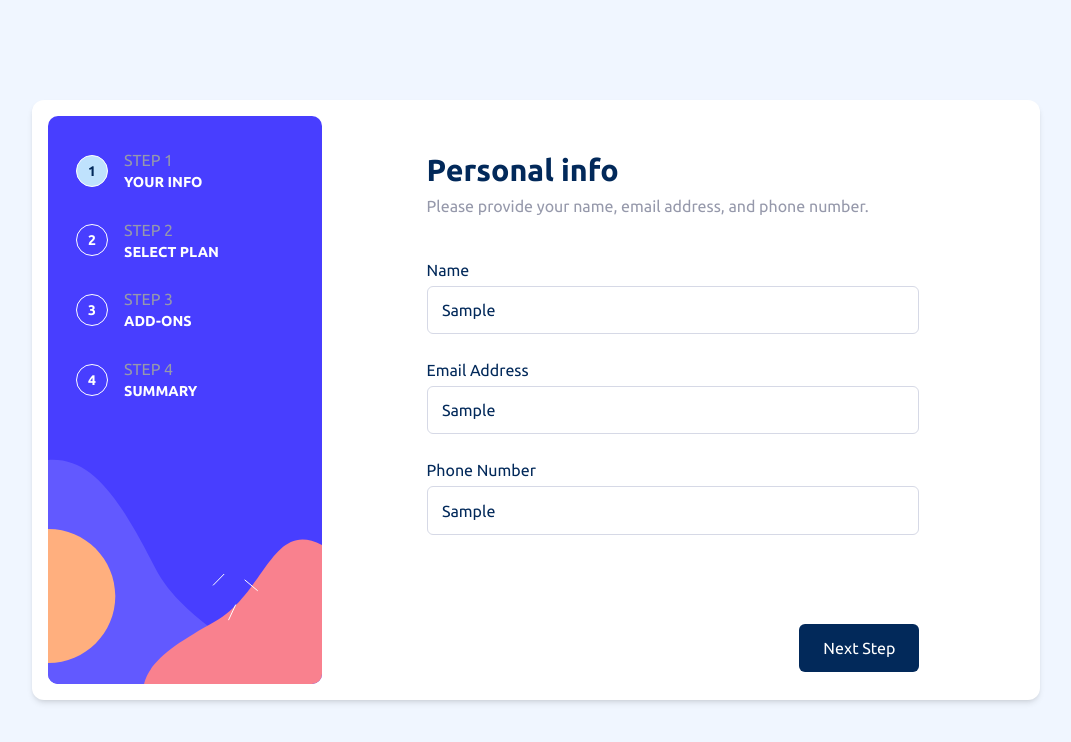
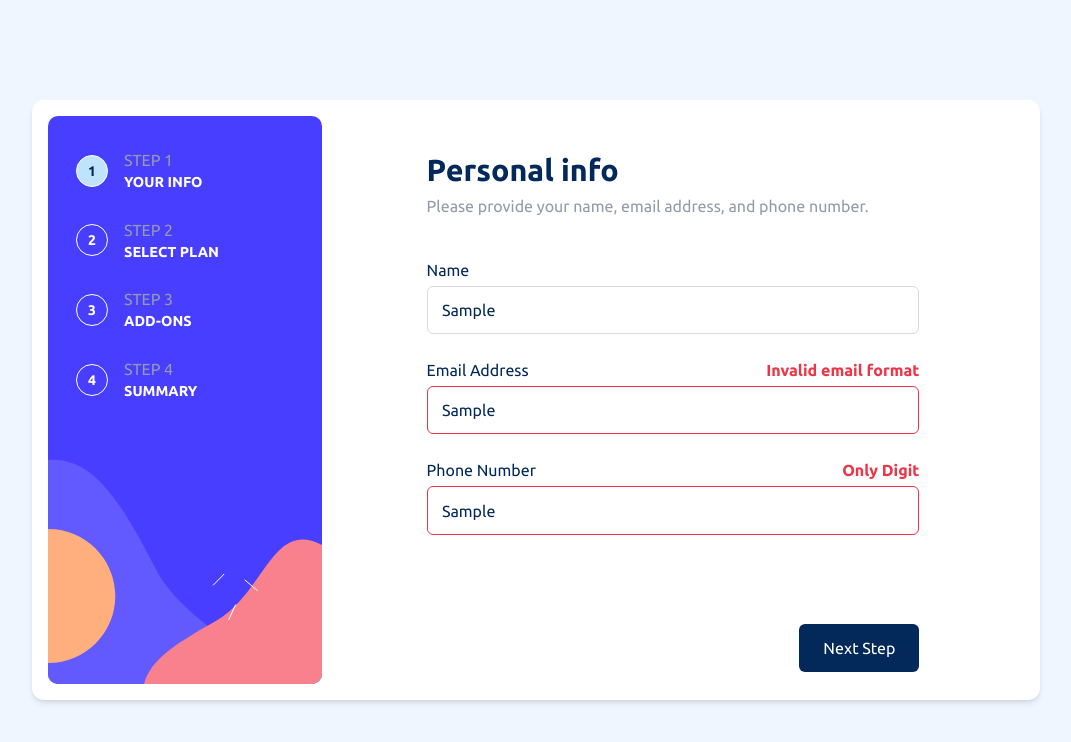
Before and after one commit to mouasit/Multi-step-form, a React (Create React App) app: page / in a window 1280 px wide. Both pictures are taken after typing "Sample", "Sample", "Sample" into the empty fields and a click on the button "Next Step". Shown: the top 742 px of the page, without its empty margins (104-1175 px from the left). Built offline with nearby package versions, Linux system fonts and the light colour scheme.

Commit message:
add: check errors of personal info section

```diff
--- a/src/App.js
+++ b/src/App.js
@@ -18,13 +18,14 @@ import AddOns from "./Components/AddOns";
 import FinishingUp from "./Components/FinishingUp";
 import CardStep from "./Components/CardStep";
 import ThankYou from "./Components/ThankYou";
-import { ConfirmSelectPlan, ConfirmationPersonalInfo } from "./Helpers";
+import { ConfirmSelectPlan, ConfirmationPersonalInfo } from "./helpers";
 import { useState } from "react";
 
 function App() {
   const listSteps = ["your info", "select plan", "add-ons", "summary"];
   const [infoStep, setInfoStep] = useState({});
   const [errorsStep, setErrorsStep] = useState({});
+  let data = [];
   return (
     <Steps className="lg:flex lg:w-[63rem] lg:rounded-xl lg:bg-White lg:p-4 lg:shadow-md">
       <div className="relative">
@@ -87,6 +88,7 @@ function App() {
               nameConfirmation="confirm"
               infoStep={infoStep}
               errorsStep={errorsStep}
+              data={data}
             ></StepsButtons>
           </StepsControllers>
         </StepsContainer>
--- a/src/Components/PersonalInfo.js
+++ b/src/Components/PersonalInfo.js
@@ -34,34 +34,58 @@ export default function PersonalInfo({ setInfoStep, setErrorsStep }) {
       </div>
       <div className="flex flex-col gap-6">
         <div className="flex flex-col gap-1">
-          <label>Name</label>
+          <div className="flex justify-between">
+            <label>Name</label>
+            {errorName.length ? (
+              <span className="font-bold text-StrawberryRed">{errorName}</span>
+            ) : null}
+          </div>
           <input
             type="text"
             placeholder="e.g. Stephen King"
-            className="rounded-md border-[1px] border-LightGray  p-4 outline-none  lg:p-[0.7rem] lg:pl-[.9rem] lg:placeholder:font-medium"
+            className={`rounded-md border-[1px] border-LightGray  p-4 outline-none  focus:border-MarineBlue lg:p-[0.7rem] lg:pl-[.9rem] lg:placeholder:font-medium ${
+              errorName.length ? "border-StrawberryRed" : ""
+            }`}
             onChange={(e) => {
+              setErrorName("");
               setName(e.currentTarget.value);
             }}
           />
         </div>
         <div className="flex flex-col gap-1">
-          <label>Email Address</label>
+          <div className="flex justify-between">
+            <label>Email Address</label>
+            {errorEmail.length ? (
+              <span className="font-bold text-StrawberryRed">{errorEmail}</span>
+            ) : null}
+          </div>
           <input
             type="text"
             placeholder="e.g. stephenking@lorem.com"
-            className="rounded-md border-[1px] border-LightGray  p-4 outline-none  lg:p-[0.7rem] lg:pl-[.9rem] lg:placeholder:font-medium"
+            className={`rounded-md border-[1px] border-LightGray  p-4 outline-none  focus:border-MarineBlue lg:p-[0.7rem] lg:pl-[.9rem] lg:placeholder:font-medium ${
+              errorEmail.length ? "border-StrawberryRed" : ""
+            }`}
             onChange={(e) => {
+              setErrorEmail("");
               setEmail(e.currentTarget.value);
             }}
           />
         </div>
         <div className="flex flex-col gap-1">
-          <label>Phone Number</label>
+          <div className="flex justify-between">
+            <label>Phone Number</label>
+            {errorPhone.length ? (
+              <span className="font-bold text-StrawberryRed">{errorPhone}</span>
+            ) : null}
+          </div>
           <input
             type="text"
             placeholder="e.g. +1 234 567 890"
-            className="rounded-md border-[1px] border-LightGray  p-4 outline-none  lg:p-[0.7rem] lg:pl-[.9rem] lg:placeholder:font-medium"
+            className={`rounded-md border-[1px] border-LightGray  p-4 outline-none  focus:border-MarineBlue lg:p-[0.7rem] lg:pl-[.9rem] lg:placeholder:font-medium ${
+              errorPhone.length ? "border-StrawberryRed" : ""
+            }`}
             onChange={(e) => {
+              setErrorPhone("");
               setPhone(e.currentTarget.value);
             }}
           />
--- a/src/Components/Steps.js
+++ b/src/Components/Steps.js
@@ -47,9 +47,11 @@ export function ListSteps({ children, className }) {
 
 export function StepsBody({ children }) {
   const dataContext = useContext(StepsContext);
+
   useEffect(() => {
     dataContext.setNumberSteps(children.length);
   }, [children.length, dataContext]);
+
   return <>{children[dataContext.order]}</>;
 }
 
@@ -85,7 +87,8 @@ export function StepsButtons({
   previousClassName,
   nameConfirmation,
   infoStep,
-  errorsStep
+  errorsStep,
+  data,
 }) {
   const dataContext = useContext(StepsContext);
   return (
@@ -110,12 +113,17 @@ export function StepsButtons({
           dataContext.order === dataContext.numberSteps - 2
             ? "bg-PurplishBlue"
             : "bg-MarineBlue"
-        }`}
+        } hover:bg-opacity-[.9]`}
         type="submit"
-        onClick={(e) => {
+        onClick={async (e) => {
           e.preventDefault();
-          dataContext.confirm(infoStep,errorsStep);
-          // dataContext.setOrder(dataContext.order + 1);
+          if (!dataContext.confirm(infoStep, errorsStep)) {
+            if (data[dataContext.order])
+              data[dataContext.order] = await infoStep;
+            else await data.push(infoStep);
+            dataContext.setOrder(dataContext.order + 1);
+            console.log(data);
+          }
         }}
       >
         {dataContext.order !== dataContext.numberSteps - 2
--- a/src/Helpers.js
+++ b/src/Helpers.js
@@ -1,6 +1,33 @@
 export function ConfirmationPersonalInfo(infoSteps, errorSteps) {
-  console.log(infoSteps);
-  console.log(errorSteps);
+  let error = false;
+  if (!infoSteps.name.trim().length) {
+    error = true;
+    errorSteps.setErrorName("This field is required");
+  } else if (/\d/.test(infoSteps.name)) {
+    error = true;
+    errorSteps.setErrorName("Only characters");
+  }
+
+  if (!infoSteps.email.trim().length) {
+    error = true;
+    errorSteps.setErrorEmail("This field is required");
+  } else if (
+    !/^[a-zA-Z0-9.!#$%&'*+/=?^_`{|}~-]+@[a-zA-Z0-9](?:[a-zA-Z0-9-]{0,61}[a-zA-Z0-9])?(?:\.[a-zA-Z0-9](?:[a-zA-Z0-9-]{0,61}[a-zA-Z0-9])?)*$/gi.test(
+      infoSteps.email
+    )
+  ) {
+    error = true;
+    errorSteps.setErrorEmail("Invalid email format");
+  }
+  if (!infoSteps.phone.trim().length) {
+    error = true;
+    errorSteps.setErrorPhone("This field is required");
+  } else if (!/^[0-9]+$/.test(infoSteps.phone)) {
+    error = true;
+    errorSteps.setErrorPhone("Only Digit");
+  }
+
+  return error;
 }
 
 export function ConfirmSelectPlan() {}
```
